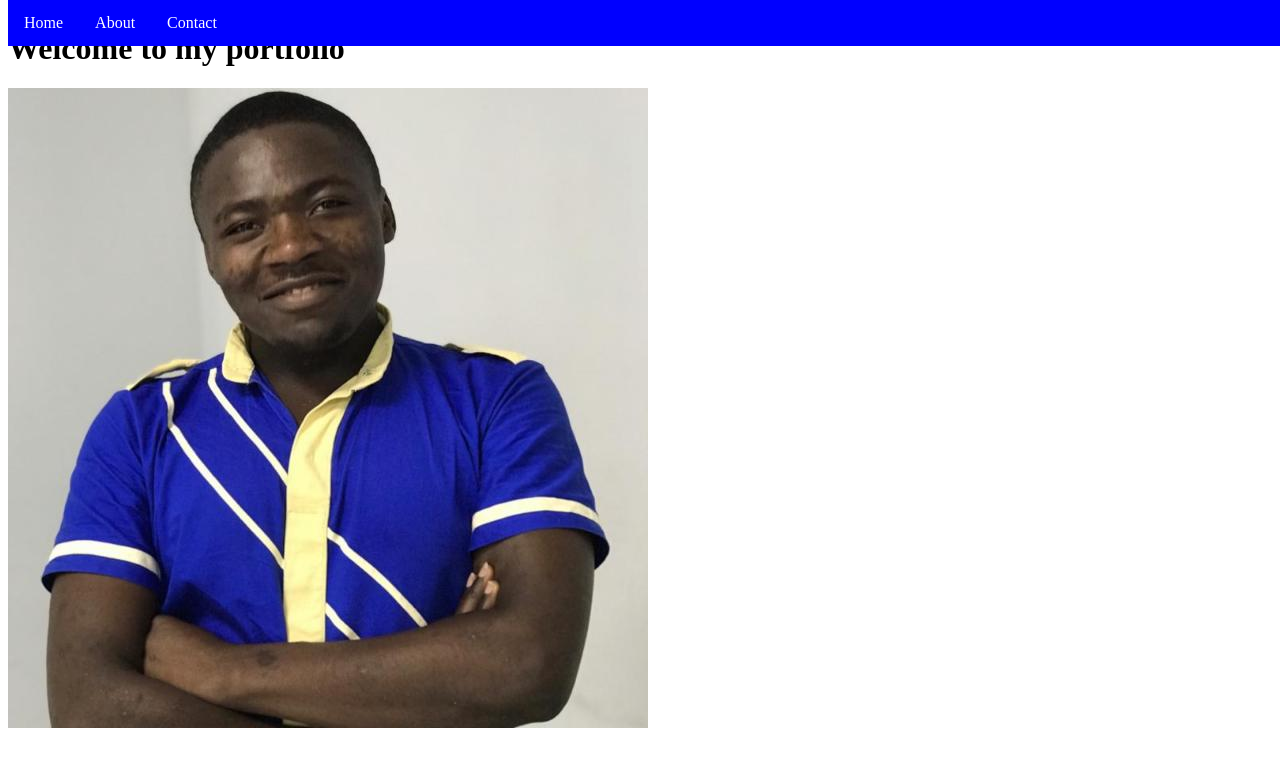
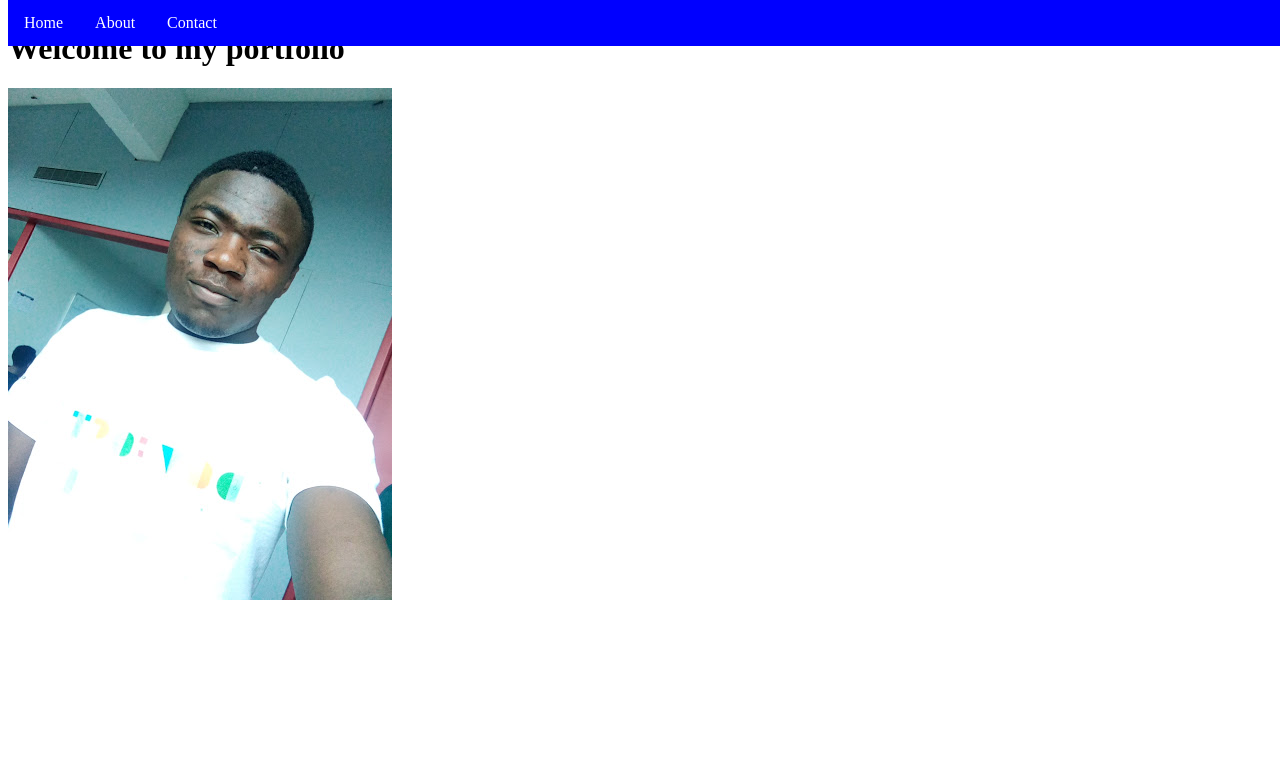
Before and after one commit to Roland-coder/nebaroland.github.io, a plain HTML site: page index.html in a window 1280 px wide. Drawn offline with Linux system fonts and the light colour scheme.

Commit message:
Update index.html

```diff
--- a/index.html
+++ b/index.html
@@ -16,7 +16,7 @@
         <div class="main" >
             <p>
             <h1> Welcome to my portfolio<h1>
-            <img src ="ProfilePic.jpg" alt="Neba Roland">
+            <img src ="whatsapp.jpg" alt="Neba Roland">
         </div>
 
     </body>
```
